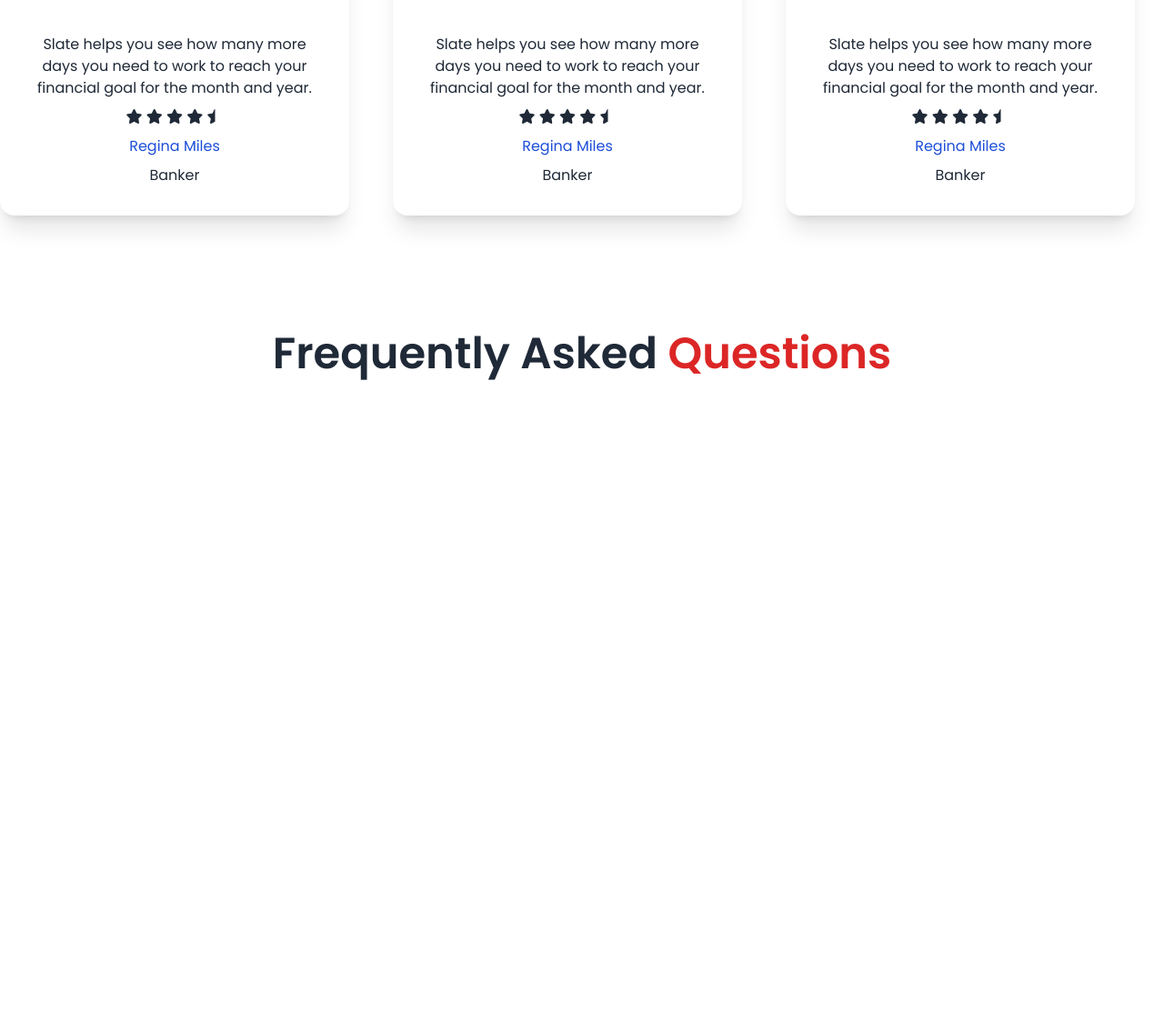
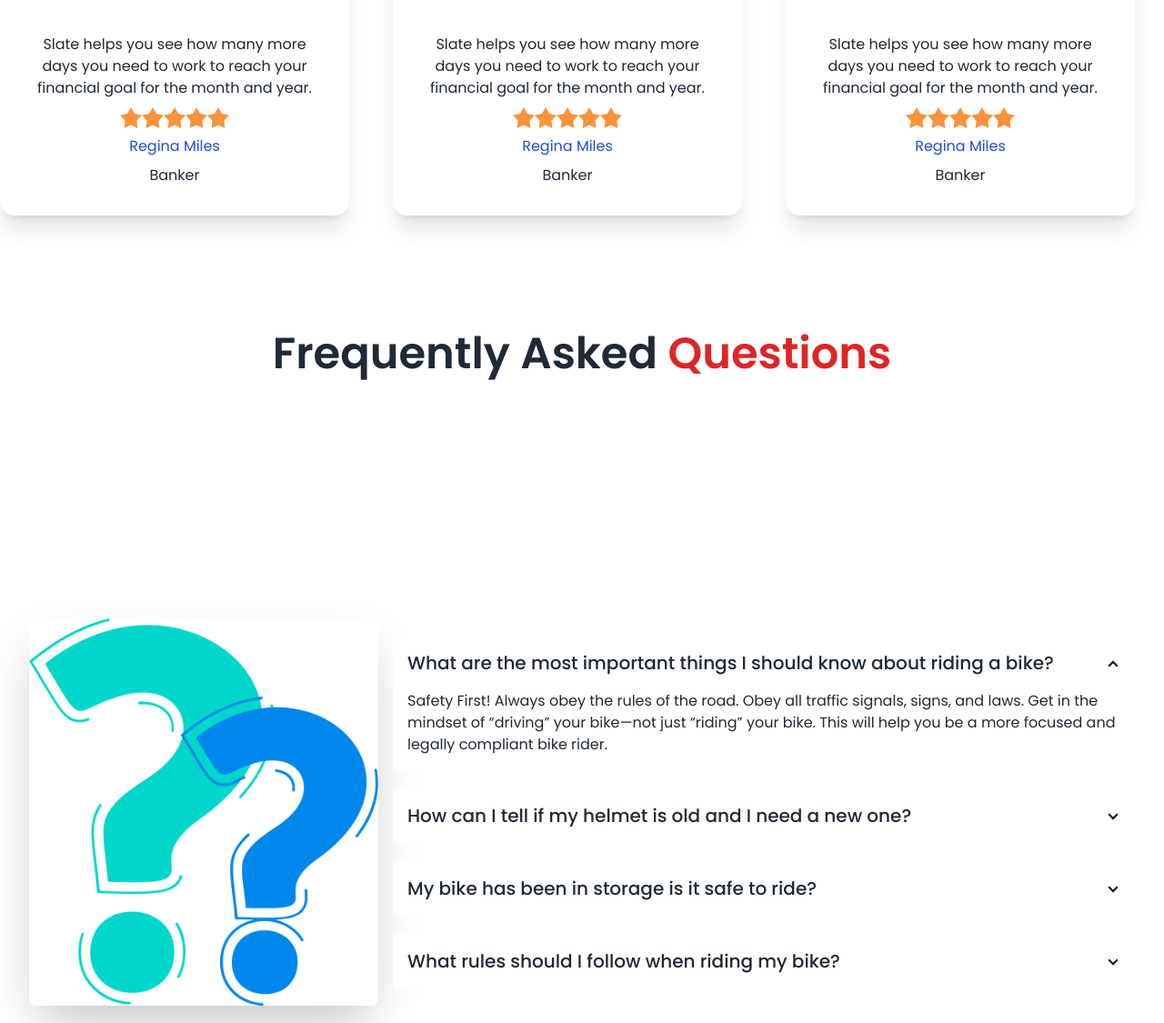
Before and after one commit to Meghla15/bike-zone, a plain HTML site: page index.html in a window 1280 px wide. Shown: the part 2483-3608 px from the top of the page at 91% size. Before the commit the page ends 2976 px from the top, so only its background shows below. Drawn offline with nearby package versions, Linux system fonts and the light colour scheme.

Commit message:
third commit

```diff
--- a/index.html
+++ b/index.html
@@ -6,8 +6,7 @@
     <title>Bike zone</title>
     <link href="https://cdn.jsdelivr.net/npm/daisyui@4.6.0/dist/full.min.css" rel="stylesheet" type="text/css" />
 <script src="https://cdn.tailwindcss.com"></script>
-<!-- font awesome  -->
-<script src="https://kit.fontawesome.com/e512c05c0c.js" crossorigin="anonymous"></script>
+
 <!-- font family  -->
 <link rel="preconnect" href="https://fonts.googleapis.com">
 <link rel="preconnect" href="https://fonts.gstatic.com" crossorigin>
@@ -215,7 +214,7 @@
            <!-- client-1  -->
            <div class="card w-96 bg-base-100 shadow-xl">
             <figure class="px-10 pt-10">
-              <img src="./images/others/user-1.png" alt="" class="rounded-xl " />
+              <img  src="./images/others/user-1.png" alt="" class="rounded-xl " />
             </figure>
             <div class="card-body items-center text-center">
               <h2 class="card-title"></h2>
@@ -223,13 +222,14 @@
                 many more days you need
                 to work to reach your financial
                 goal for the month and year.</p>
-                <div>
-                  <i class="fa-solid fa-star"></i>
-                  <i class="fa-solid fa-star"></i>
-                  <i class="fa-solid fa-star"></i>
-                  <i class="fa-solid fa-star"></i>
-                  <i class="fa-solid fa-star-half"></i>
+                <div class="rating">
+                  <input type="radio" name="rating-2" class="mask mask-star-2 bg-orange-400" />
+                  <input type="radio" name="rating-2" class="mask mask-star-2 bg-orange-400"  />
+                  <input type="radio" name="rating-2" class="mask mask-star-2 bg-orange-400" />
+                  <input type="radio" name="rating-2" class="mask mask-star-2 bg-orange-400" />
+                  <input type="radio" name="rating-2" class="mask mask-star-2 bg-orange-400" checked />
                 </div>
+
                 <p class="text-blue-700">Regina Miles</p>
                 <p>Banker</p>
 
@@ -246,12 +246,12 @@
                 many more days you need
                 to work to reach your financial
                 goal for the month and year.</p>
-                <div>
-                  <i class="fa-solid fa-star"></i>
-                  <i class="fa-solid fa-star"></i>
-                  <i class="fa-solid fa-star"></i>
-                  <i class="fa-solid fa-star"></i>
-                  <i class="fa-solid fa-star-half"></i>
+                <div class="rating">
+                  <input type="radio" name="rating-2" class="mask mask-star-2 bg-orange-400" />
+                  <input type="radio" name="rating-2" class="mask mask-star-2 bg-orange-400"  />
+                  <input type="radio" name="rating-2" class="mask mask-star-2 bg-orange-400" />
+                  <input type="radio" name="rating-2" class="mask mask-star-2 bg-orange-400" checked />
+                  <input type="radio" name="rating-2" class="mask mask-star-2 bg-orange-400" />
                 </div>
                 <p class="text-blue-700">Regina Miles</p>
                 <p>Banker</p>
@@ -269,12 +269,12 @@
                 many more days you need
                 to work to reach your financial
                 goal for the month and year.</p>
-                <div>
-                  <i class="fa-solid fa-star"></i>
-                  <i class="fa-solid fa-star"></i>
-                  <i class="fa-solid fa-star"></i>
-                  <i class="fa-solid fa-star"></i>
-                  <i class="fa-solid fa-star-half"></i>
+                <div class="rating">
+                  <input type="radio" name="rating-2" class="mask mask-star-2 bg-orange-400" />
+                  <input type="radio" name="rating-2" class="mask mask-star-2 bg-orange-400"  />
+                  <input type="radio" name="rating-2" class="mask mask-star-2 bg-orange-400" />
+                  <input type="radio" name="rating-2" class="mask mask-star-2 bg-orange-400" />
+                  <input type="radio" name="rating-2" class="mask mask-star-2 bg-orange-400"  checked />
                 </div>
                 <p class="text-blue-700">Regina Miles</p>
                 <p>Banker</p>
@@ -284,14 +284,72 @@
           </div>
         </section>
         <!-- Frequently Asked Questions  -->
-        <section class="mt-32">
+        <section class="mt-32 px-4">
           <h1 class="text-5xl text-center font-semibold mb-20">Frequently Asked <span class="text-red-600">Questions</span></h1>
 
+          <div class="hero min-h-screen ">
+            <div class="hero-content flex-col lg:flex-row">
+              <img src="./images/others/faq.png" class="max-w-sm rounded-lg shadow-2xl" />
+              <div class="space-y-5">
+                <div class="collapse collapse-arrow rounded-md bg-white border-neutral-400 ">
+                  <input type="radio" name="my-accordion-2" checked="checked" />
+                  <div class="collapse-title text-xl font-medium">
+                    What are the most important things I should
+                    know about riding a bike?
+                  </div>
+                  <div class="collapse-content">
+                    <p>Safety First! Always obey the rules of the road. Obey all traffic signals, signs, and laws. Get in the mindset of “driving” your bike—not just “riding” your bike. This will help you be a more focused and legally compliant bike rider. </p>
+                  </div>
+                </div>
+                <div class="collapse collapse-arrow rounded-md bg-white border-neutral-400 ">
+                  <input type="radio" name="my-accordion-2" />
+                  <div class="collapse-title text-xl font-medium">
+                    How can I tell if my helmet is old and I need a
+                    new one?
+                  </div>
+                  <div class="collapse-content">
+                    <p>hello</p>
+                  </div>
+                </div>
+                <div class="collapse collapse-arrow rounded-md bg-white border-neutral-400">
+                  <input type="radio" name="my-accordion-2" />
+                  <div class="collapse-title text-xl font-medium">
+                    My bike has been in storage is it safe to ride?
+                  </div>
+                  <div class="collapse-content">
+                    <p>hello</p>
+                  </div>
+                </div>
+                <div class="collapse collapse-arrow rounded-md bg-white border-neutral-400">
+                  <input type="radio" name="my-accordion-2" />
+                  <div class="collapse-title text-xl font-medium">
+                    What rules should I follow when riding my bike?
+                  </div>
+                  <div class="collapse-content">
+                    <p>hello</p>
+                  </div>
+                </div>
+              </div>
+            </div>
+          </div>
         </section>
     </main>
 
     <footer>
-
+      <footer class="footer p-10 bg-neutral text-neutral-content">
+        <aside>
+          <svg width="50" height="50" viewBox="0 0 24 24" xmlns="http://www.w3.org/2000/svg" fill-rule="evenodd" clip-rule="evenodd" class="fill-current"><path d="M22.672 15.226l-2.432.811.841 2.515c.33 1.019-.209 2.127-1.23 2.456-1.15.325-2.148-.321-2.463-1.226l-.84-2.518-5.013 1.677.84 2.517c.391 1.203-.434 2.542-1.831 2.542-.88 0-1.601-.564-1.86-1.314l-.842-2.516-2.431.809c-1.135.328-2.145-.317-2.463-1.229-.329-1.018.211-2.127 1.231-2.456l2.432-.809-1.621-4.823-2.432.808c-1.355.384-2.558-.59-2.558-1.839 0-.817.509-1.582 1.327-1.846l2.433-.809-.842-2.515c-.33-1.02.211-2.129 1.232-2.458 1.02-.329 2.13.209 2.461 1.229l.842 2.515 5.011-1.677-.839-2.517c-.403-1.238.484-2.553 1.843-2.553.819 0 1.585.509 1.85 1.326l.841 2.517 2.431-.81c1.02-.33 2.131.211 2.461 1.229.332 1.018-.21 2.126-1.23 2.456l-2.433.809 1.622 4.823 2.433-.809c1.242-.401 2.557.484 2.557 1.838 0 .819-.51 1.583-1.328 1.847m-8.992-6.428l-5.01 1.675 1.619 4.828 5.011-1.674-1.62-4.829z"></path></svg>
+          <p>ACME Industries Ltd.<br/>Providing reliable tech since 1992</p>
+        </aside>
+        <nav>
+          <header class="footer-title">Social</header>
+          <div class="grid grid-flow-col gap-4">
+            <a><svg xmlns="http://www.w3.org/2000/svg" width="24" height="24" viewBox="0 0 24 24" class="fill-current"><path d="M24 4.557c-.883.392-1.832.656-2.828.775 1.017-.609 1.798-1.574 2.165-2.724-.951.564-2.005.974-3.127 1.195-.897-.957-2.178-1.555-3.594-1.555-3.179 0-5.515 2.966-4.797 6.045-4.091-.205-7.719-2.165-10.148-5.144-1.29 2.213-.669 5.108 1.523 6.574-.806-.026-1.566-.247-2.229-.616-.054 2.281 1.581 4.415 3.949 4.89-.693.188-1.452.232-2.224.084.626 1.956 2.444 3.379 4.6 3.419-2.07 1.623-4.678 2.348-7.29 2.04 2.179 1.397 4.768 2.212 7.548 2.212 9.142 0 14.307-7.721 13.995-14.646.962-.695 1.797-1.562 2.457-2.549z"></path></svg></a>
+            <a><svg xmlns="http://www.w3.org/2000/svg" width="24" height="24" viewBox="0 0 24 24" class="fill-current"><path d="M19.615 3.184c-3.604-.246-11.631-.245-15.23 0-3.897.266-4.356 2.62-4.385 8.816.029 6.185.484 8.549 4.385 8.816 3.6.245 11.626.246 15.23 0 3.897-.266 4.356-2.62 4.385-8.816-.029-6.185-.484-8.549-4.385-8.816zm-10.615 12.816v-8l8 3.993-8 4.007z"></path></svg></a>
+            <a><svg xmlns="http://www.w3.org/2000/svg" width="24" height="24" viewBox="0 0 24 24" class="fill-current"><path d="M9 8h-3v4h3v12h5v-12h3.642l.358-4h-4v-1.667c0-.955.192-1.333 1.115-1.333h2.885v-5h-3.808c-3.596 0-5.192 1.583-5.192 4.615v3.385z"></path></svg></a>
+          </div>
+        </nav>
+      </footer>
     </footer>
 </body>
 </html>
```
